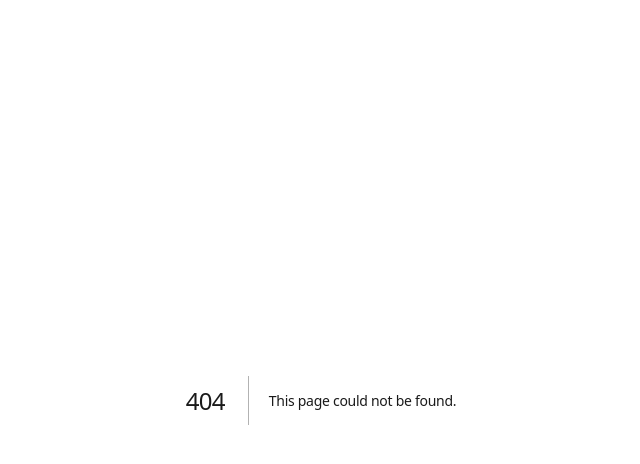
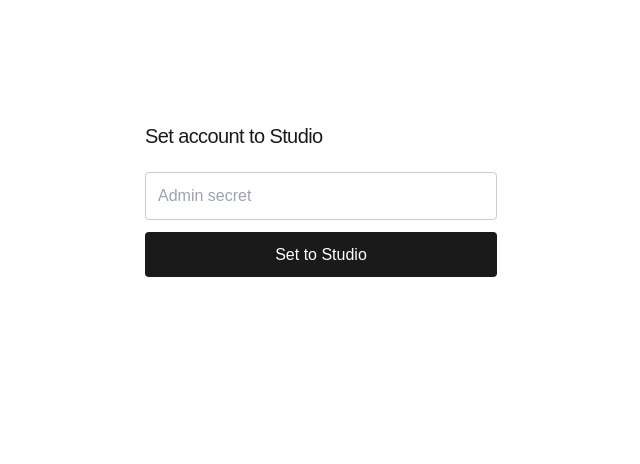
Before and after one commit to Unorthobot/fresco-platform, a Next.js app: page /admin/set-studio in a window 1280 px wide. Before the commit this address had no page. Shown: the top 464 px of the page, without its empty margins (319-959 px from the left). Built offline with nearby package versions, Linux system fonts and the light colour scheme.

Commit message:
temp: admin page UI for setting studio subscription

```diff
--- /dev/null
+++ b/src/app/admin/set-studio/page.tsx
@@ -0,0 +1,47 @@
+'use client';
+
+import { useState } from 'react';
+
+export default function SetStudioPage() {
+  const [secret, setSecret] = useState('');
+  const [result, setResult] = useState('');
+  const [loading, setLoading] = useState(false);
+
+  const handleSubmit = async () => {
+    setLoading(true);
+    const res = await fetch('/api/admin/set-studio', {
+      method: 'POST',
+      headers: { 'Content-Type': 'application/json' },
+      body: JSON.stringify({ secret }),
+    });
+    const data = await res.json();
+    setResult(JSON.stringify(data));
+    setLoading(false);
+  };
+
+  return (
+    <div style={{ fontFamily: 'sans-serif', maxWidth: 400, margin: '100px auto', padding: 24 }}>
+      <h1 style={{ fontSize: 20, marginBottom: 24 }}>Set account to Studio</h1>
+      <input
+        type="password"
+        placeholder="Admin secret"
+        value={secret}
+        onChange={e => setSecret(e.target.value)}
+        onKeyDown={e => e.key === 'Enter' && handleSubmit()}
+        style={{ width: '100%', padding: '10px 12px', fontSize: 16, border: '1px solid #ccc', borderRadius: 4, marginBottom: 12, boxSizing: 'border-box' }}
+      />
+      <button
+        onClick={handleSubmit}
+        disabled={loading}
+        style={{ width: '100%', padding: '10px 0', background: '#1a1a1a', color: '#fff', border: 'none', borderRadius: 4, fontSize: 16, cursor: 'pointer' }}
+      >
+        {loading ? 'Setting…' : 'Set to Studio'}
+      </button>
+      {result && (
+        <p style={{ marginTop: 16, padding: 12, background: '#f5f5f5', borderRadius: 4, fontSize: 14, wordBreak: 'break-all' }}>
+          {result}
+        </p>
+      )}
+    </div>
+  );
+}
```
